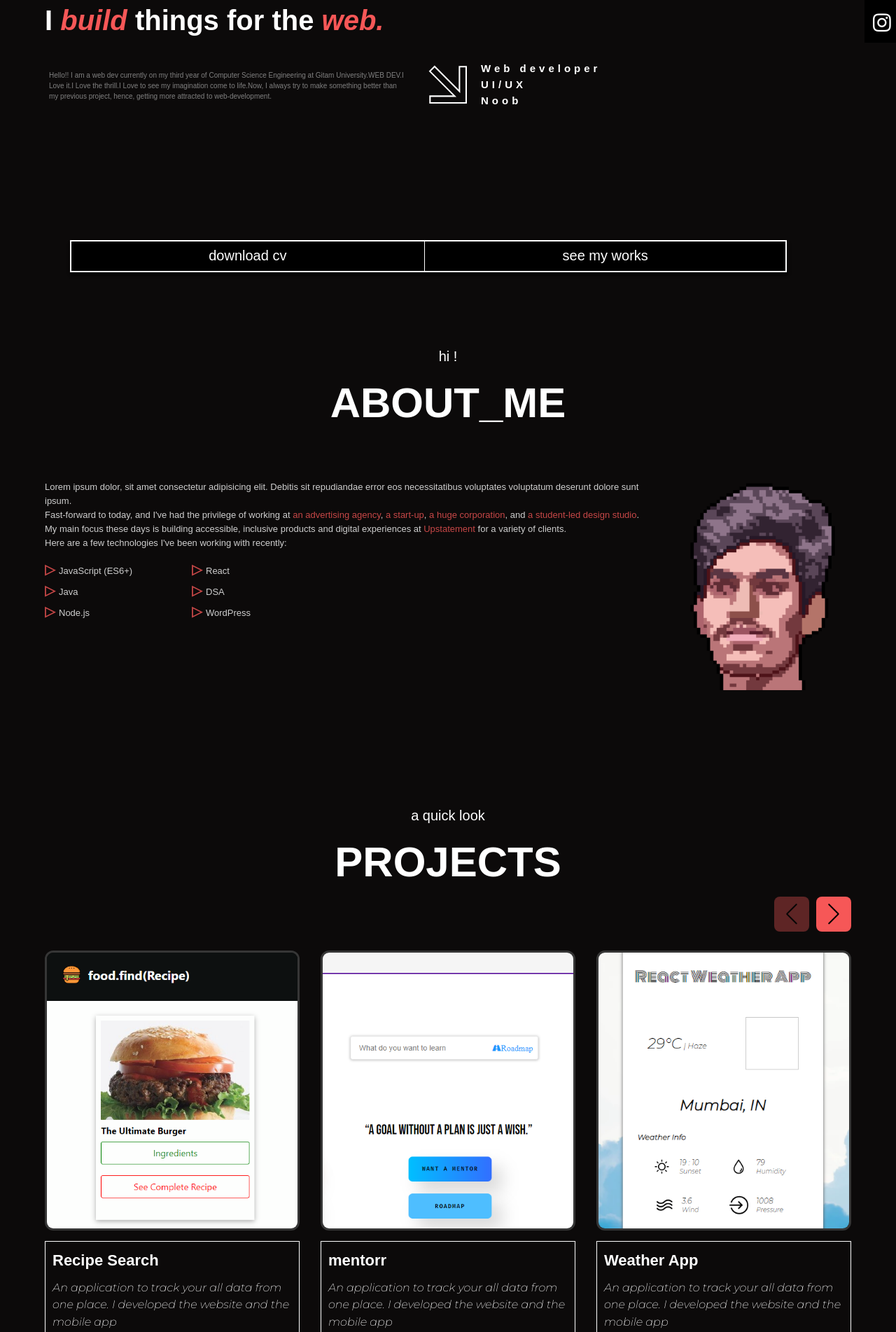
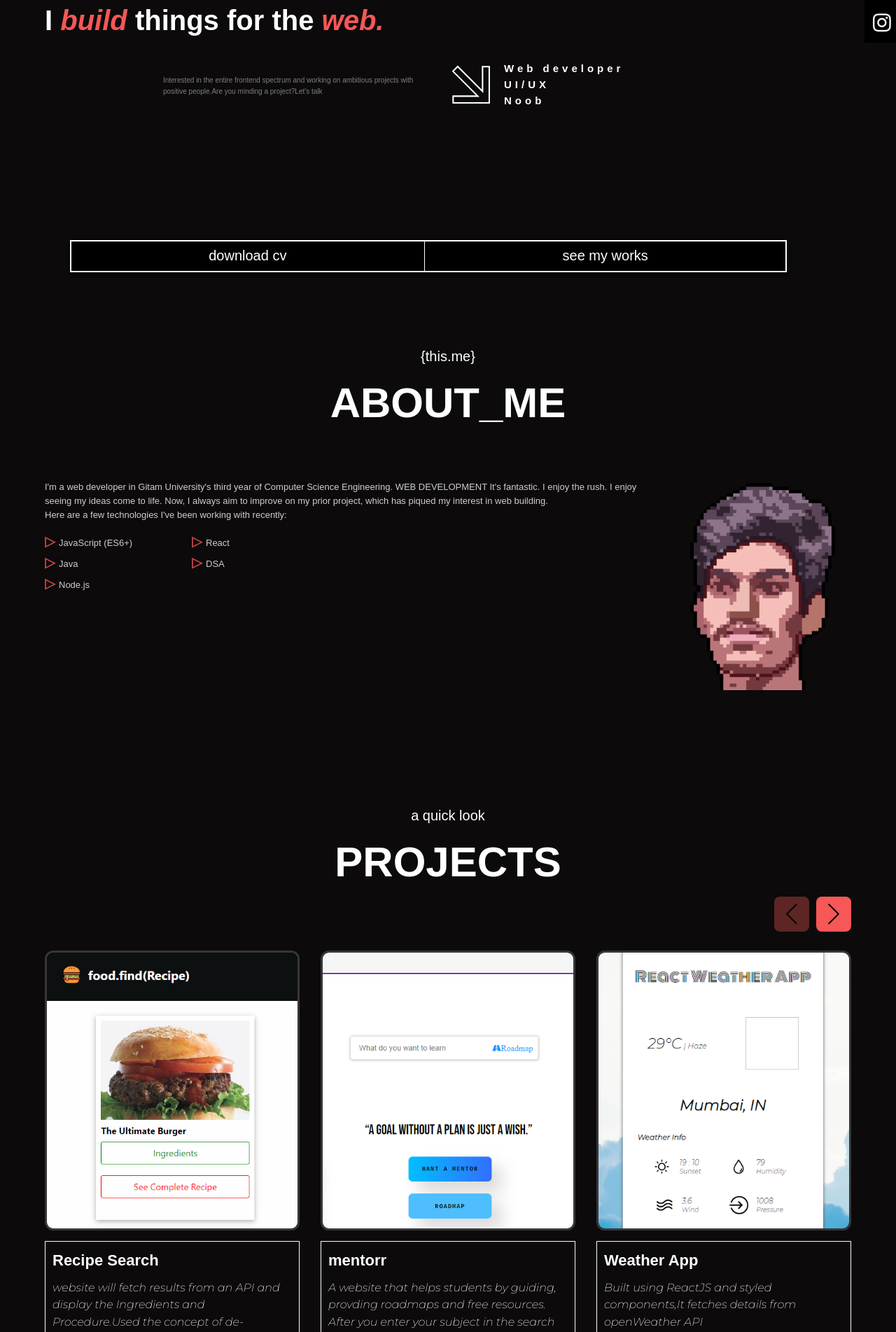
Before and after one commit to CrishnaChaitanya/CrishnaChaitanya.github.io, a React (Create React App) app: page / in a window 1280 px wide. Shown: the part 377-2280 px from the top of the page at 70% size. Built offline with nearby package versions, Linux system fonts and the light colour scheme; a web font is replaced by a local one.

Commit message:
last but one

```diff
--- a/public/index.html
+++ b/public/index.html
@@ -2,7 +2,7 @@
 <html lang="en">
   <head>
     <meta charset="utf-8" />
-    <link rel="icon" href="%PUBLIC_URL%/favicon.ico" />
+    <link rel="icon" href="%PUBLIC_URL%/anyway1.ico" />
     <meta name="viewport" content="width=device-width, initial-scale=1" />
     <meta name="theme-color" content="#000000" />
     <meta
@@ -28,7 +28,7 @@
 
     <link rel="manifest" href="%PUBLIC_URL%/manifest.json" />
 
-    <title>React App</title>
+    <title>Krishna's portfolio</title>
   </head>
   <body>
     <noscript>You need to enable JavaScript to run this app.</noscript>
--- a/src/components/AboutMe.jsx
+++ b/src/components/AboutMe.jsx
@@ -93,7 +93,7 @@ const AboutMe = () => {
         <div className="leftSide" data-aos="fade-down">
         <h1 >Hi I am <em>krishna chaitanya</em></h1>
         <div className="containerTex" >
-            <p>Hello!! I am a web dev currently on my third year of Computer Science Engineering at Gitam University.WEB DEV.I Love it.I Love the thrill.I Love to see my imagination come to life.Now, I always try to make something better than my previous project, hence, getting more attracted to web-development.</p>
+            <p>I am a computer-science student who has a passion for building web apps.</p>
         </div>
         <button class="custom-btn btn-9"><a href="https://drive.google.com/file/d/1mdZlngnGsoqbCox8lwjUYWkjNIratVmH/view" target="_blank" >Get CV</a></button>
         </div>
--- a/src/components/HomeAbout.jsx
+++ b/src/components/HomeAbout.jsx
@@ -54,21 +54,21 @@ opacity:0.8;
     }
   }
 `;
-const skills = ['JavaScript (ES6+)', 'React', 'Java', 'DSA', 'Node.js', 'WordPress'];
+const skills = ['JavaScript (ES6+)', 'React', 'Java', 'DSA', 'Node.js'];
 
 const HomeAbout = () => {
     return(
         <>
-        <SectionTitle heading="About_Me" subheading="hi !" ></SectionTitle>
+        <SectionTitle heading="About_Me" subheading="{this.me}" ></SectionTitle>
         <div className="inner">
         <StyledAboutSection>
           <StyledText>
           <div data-aos="fade-right">
             <p>
-              Lorem ipsum dolor, sit amet consectetur adipisicing elit. Debitis sit repudiandae error eos necessitatibus voluptates voluptatum deserunt dolore sunt ipsum.
+            I'm a web developer in Gitam University's third year of Computer Science Engineering. WEB DEVELOPMENT It's fantastic. I enjoy the rush. I enjoy seeing my ideas come to life. Now, I always aim to improve on my prior project, which has piqued my interest in web building.
             </p>
 
-            <p>
+            {/* <p>
               Fast-forward to today, and I've had the privilege of working at{' '}
               <a href="#">an advertising agency</a>,{' '}
               <a href="#">a start-up</a>,{' '}
@@ -77,7 +77,7 @@ const HomeAbout = () => {
               main focus these days is building accessible, inclusive products and digital
               experiences at <a href="#">Upstatement</a> for a variety of
               clients.
-            </p>
+            </p> */}
 
             <p>Here are a few technologies I've been working with recently:</p>
             </div>
--- a/src/components/Name.jsx
+++ b/src/components/Name.jsx
@@ -244,7 +244,7 @@ const Name = () => {
         </div>
         <div className="vone">
         <div className="gist" data-aos="fade-down">
-            <p>Hello!! I am a web dev currently on my third year of Computer Science Engineering at Gitam University.WEB DEV.I Love it.I Love the thrill.I Love to see my imagination come to life.Now, I always try to make something better than my previous project, hence, getting more attracted to web-development.</p>
+            <p>Interested in the entire frontend spectrum and working on ambitious projects with positive people.Are you minding a project?Let's talk</p>
           </div>
         <div className="wrap-info">
         <img src={Arrow} data-aos="flip-up" style={{ width: "55px", height: "55px" }}></img>
--- a/src/components/TimelineDisplay.jsx
+++ b/src/components/TimelineDisplay.jsx
@@ -34,9 +34,9 @@ const percentage = [" CGPA: 9.0","", "Precentage: 81%","", "😉",""];
 const colors = ["primary","secondary"]
 const edu = [
     "B. Tech. Computer Science Engineering, GITAM, Vizag",
-  "Lorem ipsum dolor, sit amet consectetur adipisicing elit. Delectus, quidem.",
+    "Secured 1st place in DSC hack_slash hackathon and CR Reddy College of Engineering,TECHFEST-2021.",
     "12th Grade [CBSE], Kendriya Vidyalaya, Vizag",
-    "Lorem ipsum dolor, sit amet consectetur adipisicing elit. Delectus, quidem.",
+    "House Captain(3rd Prize)",
     "Google",
     "WEB DEV core member at CSI (Computer Society Of India) student chapter, GITAM UNIVERSITY."
   ];
--- a/src/data/ProjectsData.js
+++ b/src/data/ProjectsData.js
@@ -9,7 +9,7 @@ const projects = [
     id: uuidv4(),
     title1: "Recipe Search",
     title2: "web app",
-    desc: "An application to track your all data from one place. I developed the website and the mobile app",
+    desc: "website will fetch results from an API and display the Ingredients and Procedure.Used the concept of de-bouncing made using REACT, AXIOS, API, MATERIAL-UI, STYLED-COMPONENTS ",
     img: "recipe",
     category: "top",
     stack: ["react", "material", "styled"],
@@ -20,7 +20,7 @@ const projects = [
     id: uuidv4(),
     title1: "mentorr",
     title2: "web app",
-    desc: "An application to track your all data from one place. I developed the website and the mobile app",
+    desc: "A website that helps students by guiding, provding roadmaps and free resources.  After you enter your subject in the search bar, click on the roadmap button and it will show you how to approach your subject from A to Z.",
     img: "mentorr",
     category: "top",
     stack: ["html", "bootstrap", "javascript"],
@@ -31,7 +31,7 @@ const projects = [
     id: uuidv4(),
     title1: "Weather App",
     title2: "react app",
-    desc: "An application to track your all data from one place. I developed the website and the mobile app",
+    desc: "Built using ReactJS and styled components,It fetches details from openWeather API",
     img: "weather",
     category: "top",
     stack: ["react", "styled"],
@@ -42,7 +42,7 @@ const projects = [
     id: uuidv4(),
     title1: "firebase todo",
     title2: "web app",
-    desc: "An application to track your all data from one place. I developed the website and the mobile app",
+    desc: " A todo application Built using ReactJS and Firebase as the backend ",
     img: "todo",
     category: "top",
     stack: ["react", "firebase"],
@@ -53,7 +53,7 @@ const projects = [
     id: uuidv4(),
     title1: "File System Organizer",
     title2: "CLI TOOL",
-    desc: "An application to track your all data from one place. I developed the website and the mobile app",
+    desc: "when users download files from the internet, this tool helps them segregate all the different files based on the extensions and places them in their respective folder",
     img: "fso",
     category: "no",
     stack: ["nodejs"],
```
Also changed, not shown: 1 other file (tests, documents, lock files or other folders).
